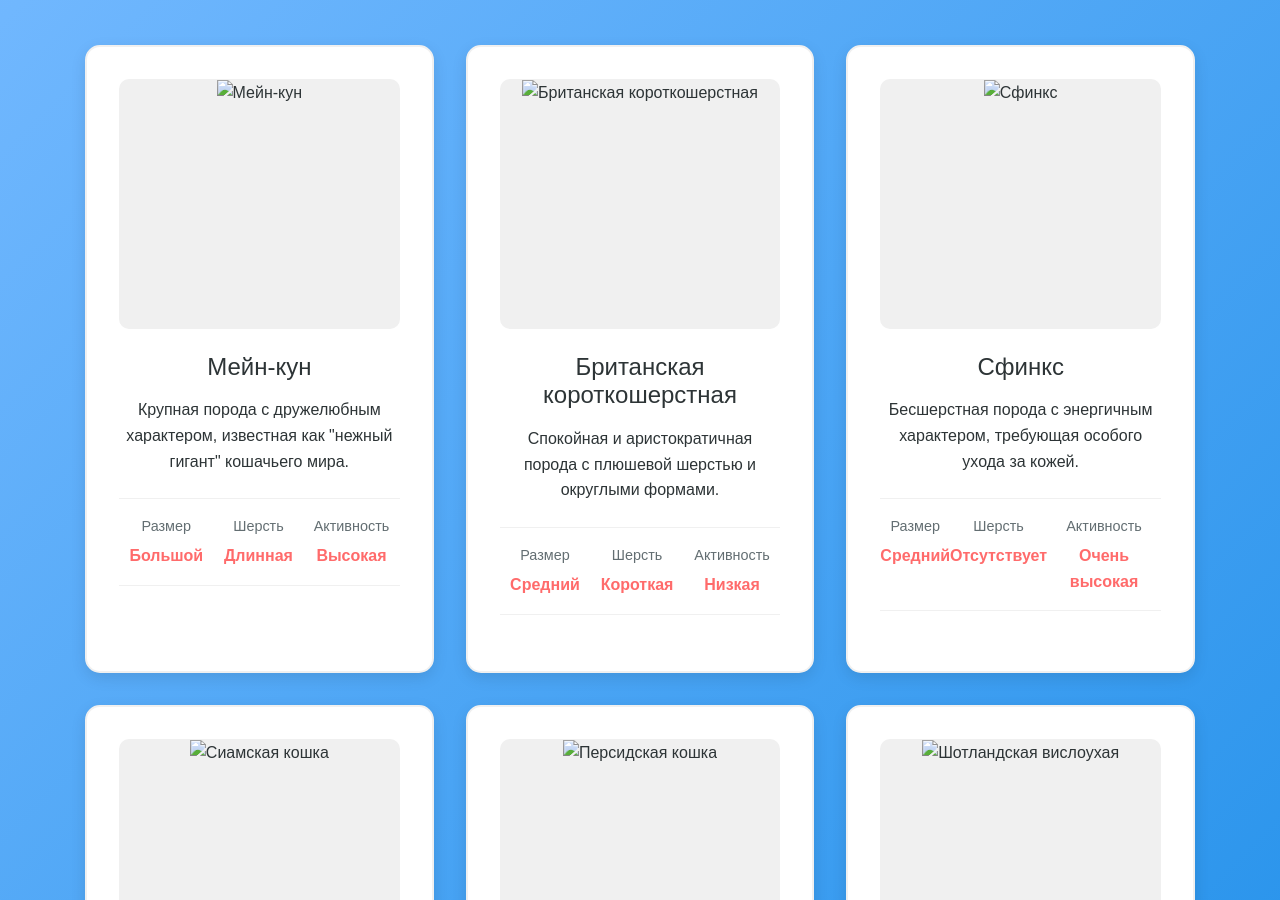
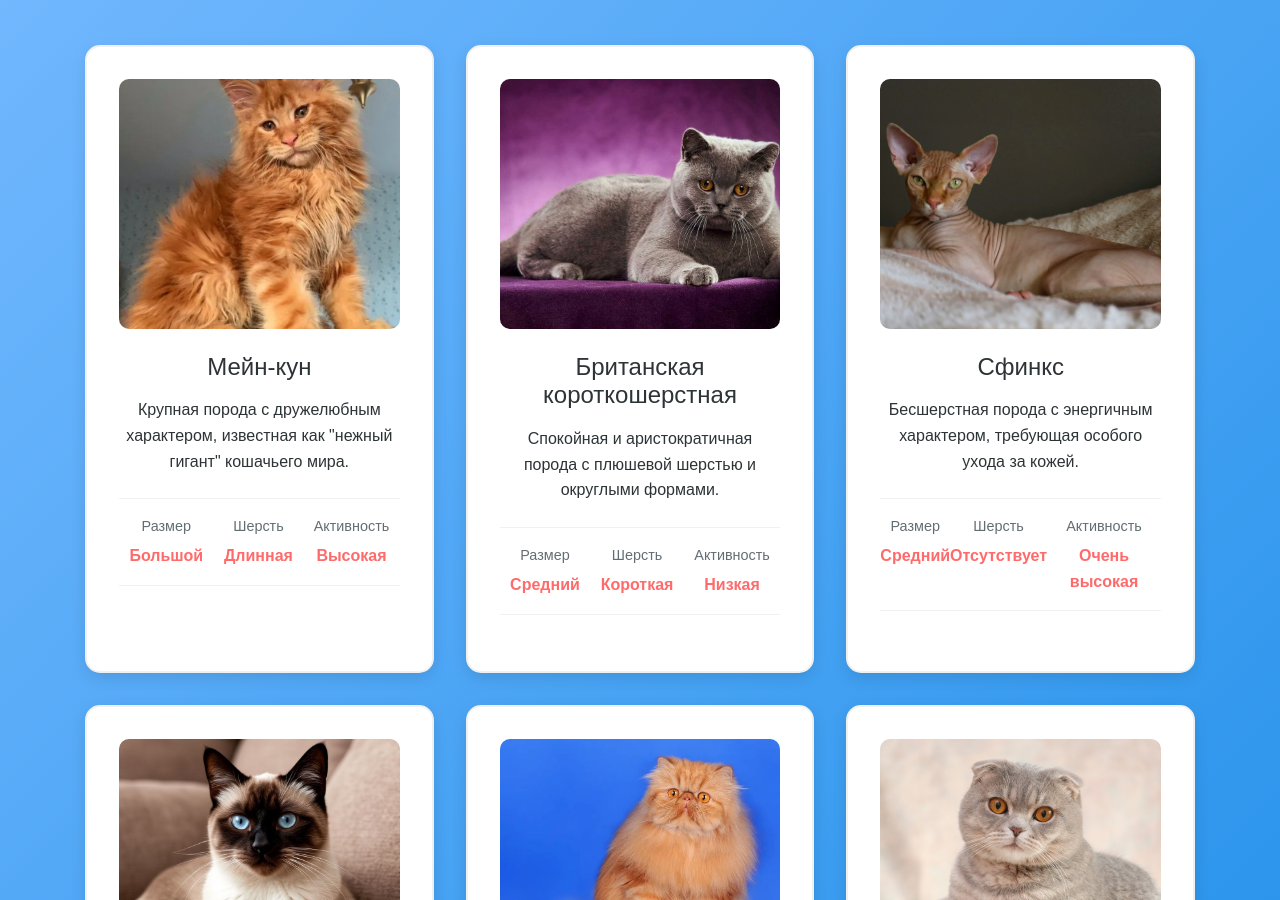
Before and after one commit to tawka33mir050810-droid/zadanie-4, a plain HTML site: page task4.html in a window 1280 px wide. Shown: the part 612-1512 px from the top of the page. Drawn offline with nearby package versions, Linux system fonts and the light colour scheme.

Commit message:
Update task4.html

```diff
--- a/task4.html
+++ b/task4.html
@@ -674,7 +674,7 @@
                 <!-- 1. Мейн-кун -->
                 <div class="breed-card">
                     <div class="breed-image">
-                        <img src="image/maine-coon.jpg.jpg" alt="Мейн-кун">
+                        <img src="maine-coon.jpg.jpg" alt="Мейн-кун">
                     </div>
                     <h3>Мейн-кун</h3>
                     <p>Крупная порода с дружелюбным характером, известная как "нежный гигант" кошачьего мира.</p>
@@ -697,7 +697,7 @@
                 <!-- 2. Британская короткошерстная -->
                 <div class="breed-card">
                     <div class="breed-image">
-                        <img src="image/british.jpg.jpg" alt="Британская короткошерстная">
+                        <img src="british.jpg.jpg" alt="Британская короткошерстная">
                     </div>
                     <h3>Британская короткошерстная</h3>
                     <p>Спокойная и аристократичная порода с плюшевой шерстью и округлыми формами.</p>
@@ -720,7 +720,7 @@
                 <!-- 3. Сфинкс -->
                 <div class="breed-card">
                     <div class="breed-image">
-                        <img src="image/sphinx.jpg.jpg" alt="Сфинкс">
+                        <img src="sphinx.jpg.jpg" alt="Сфинкс">
                     </div>
                     <h3>Сфинкс</h3>
                     <p>Бесшерстная порода с энергичным характером, требующая особого ухода за кожей.</p>
@@ -743,7 +743,7 @@
                 <!-- 4. Сиамская -->
                 <div class="breed-card">
                     <div class="breed-image">
-                        <img src="image/siamese.jpg.jpg" alt="Сиамская кошка">
+                        <img src="siamese.jpg.jpg" alt="Сиамская кошка">
                     </div>
                     <h3>Сиамская</h3>
                     <p>Элегантная и разговорчивая порода с яркими голубыми глазами и контрастным окрасом.</p>
@@ -766,7 +766,7 @@
                 <!-- 5. Персидская -->
                 <div class="breed-card">
                     <div class="breed-image">
-                        <img src="image/persian.jpg.jpg" alt="Персидская кошка">
+                        <img src="persian.jpg.jpg" alt="Персидская кошка">
                     </div>
                     <h3>Персидская</h3>
                     <p>Роскошная длинношерстная порода со спокойным характером и выразительной мордочкой.</p>
@@ -789,7 +789,7 @@
                 <!-- 6. Шотландская вислоухая -->
                 <div class="breed-card">
                     <div class="breed-image">
-                        <img src="image/scottish-fold.jpg.jpg" alt="Шотландская вислоухая">
+                        <img src="scottish-fold.jpg.jpg" alt="Шотландская вислоухая">
                     </div>
                     <h3>Шотландская вислоухая</h3>
                     <p>Уникальная порода с загнутыми ушами и милым, "совиным" выражением мордочки.</p>
@@ -812,7 +812,7 @@
                 <!-- 7. Бенгальская -->
                 <div class="breed-card">
                     <div class="breed-image">
-                        <img src="image/bengal.jpg.jpg" alt="Бенгальская кошка">
+                        <img src="bengal.jpg.jpg" alt="Бенгальская кошка">
                     </div>
                     <h3>Бенгальская</h3>
                     <p>Экзотическая порода с диким окрасом, активная и любознательная.</p>
@@ -835,7 +835,7 @@
                 <!-- 8. Русская голубая -->
                 <div class="breed-card">
                     <div class="breed-image">
-                        <img src="image/russian-blue.jpg.jpg" alt="Русская голубая">
+                        <img src="russian-blue.jpg.jpg" alt="Русская голубая">
                     </div>
                     <h3>Русская голубая</h3>
                     <p>Элегантная кошка с серебристо-голубой шерстью и изумрудными глазами.</p>
@@ -858,7 +858,7 @@
                 <!-- 9. Норвежская лесная -->
                 <div class="breed-card">
                     <div class="breed-image">
-                        <img src="image/norwegian-forest.jpg.jpg" alt="Норвежская лесная">
+                        <img src="norwegian-forest.jpg.jpg" alt="Норвежская лесная">
                     </div>
                     <h3>Норвежская лесная</h3>
                     <p>Крепкая длинношерстная порода, отлично приспособленная к холодному климату.</p>
@@ -1014,4 +1014,5 @@
         });
     </script>
 </body>
+
 </html>
```
